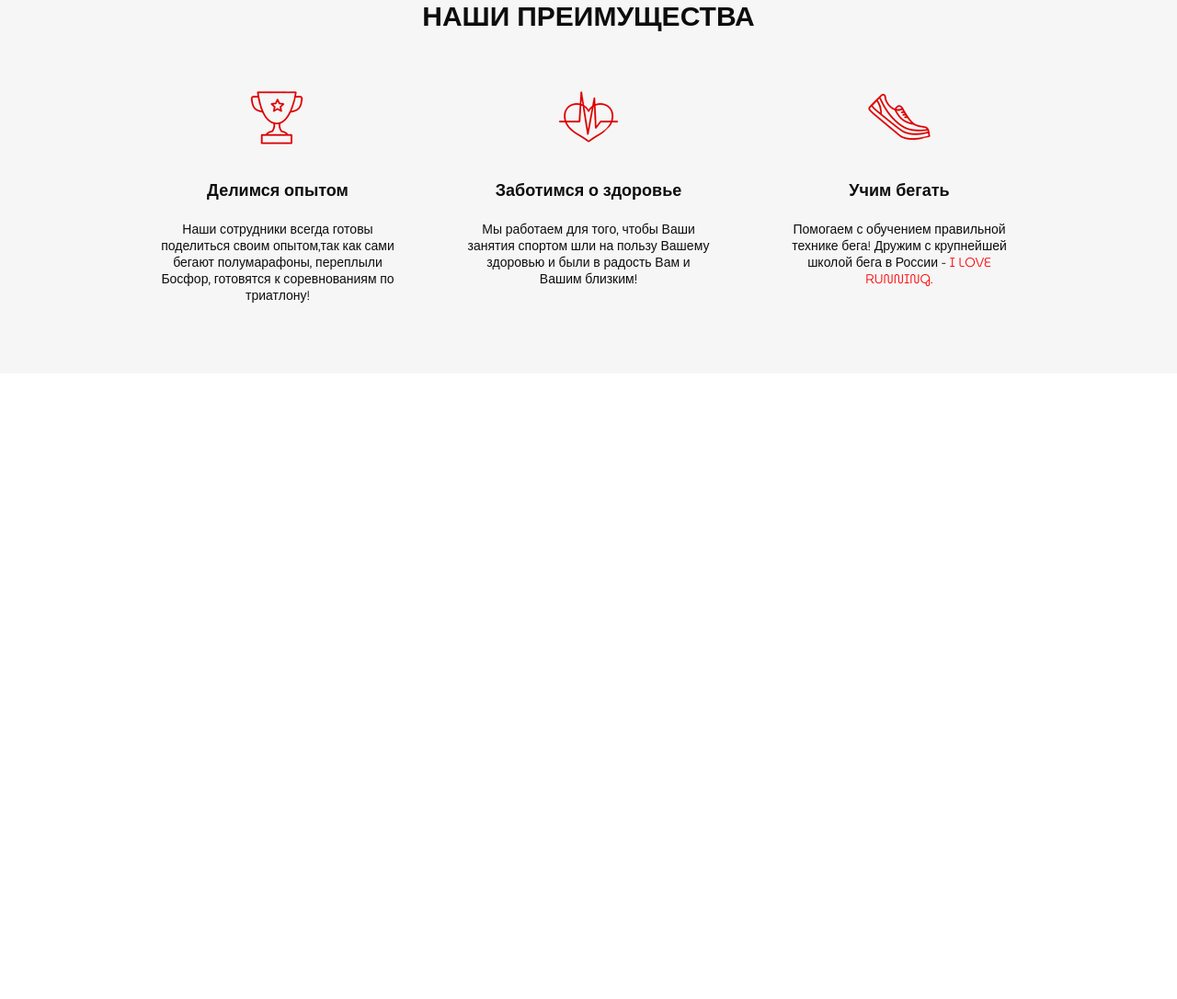
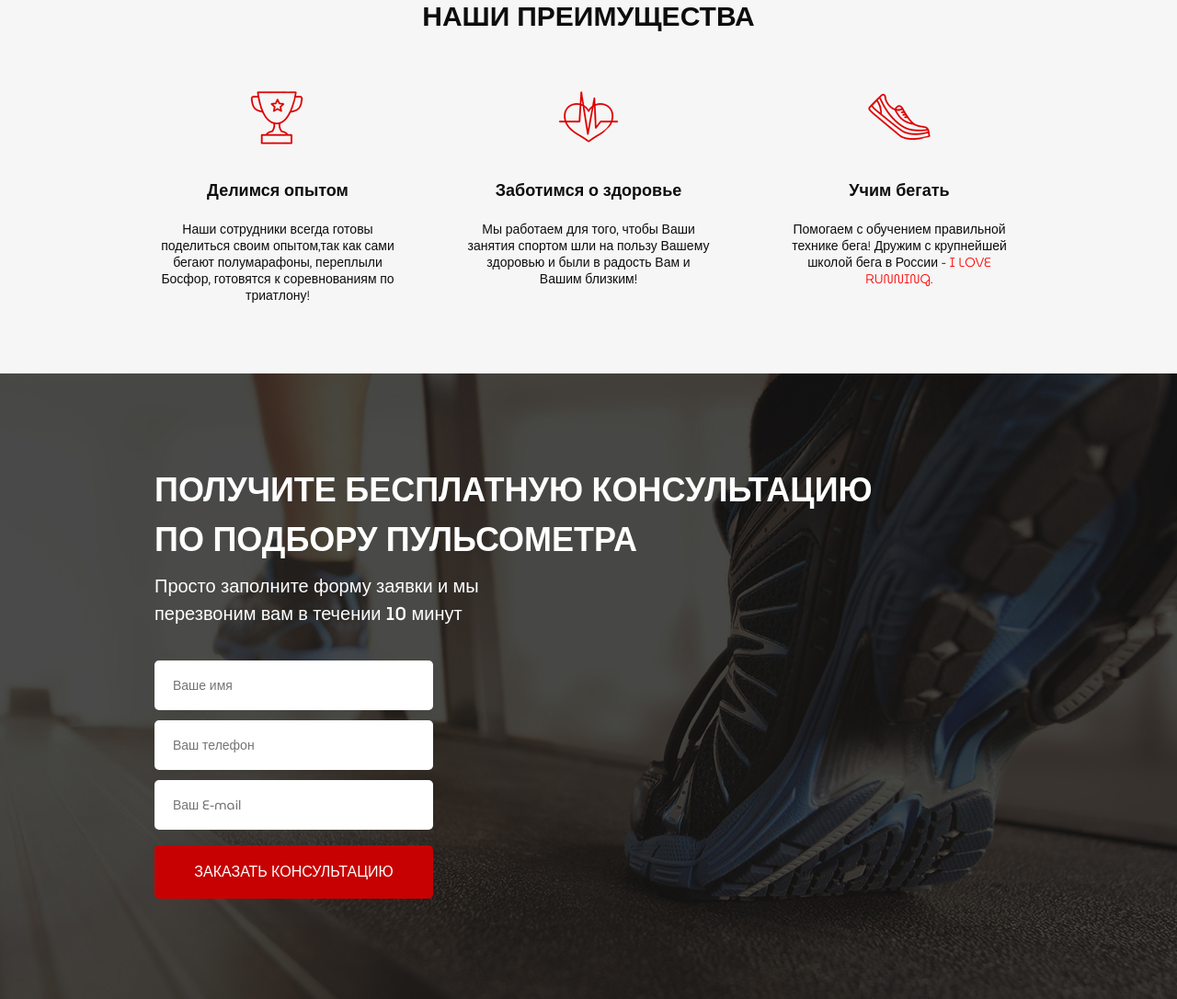
Before and after one commit to Roman-mkr/puls, a website: page src/index.html in a window 1280 px wide. Shown: the part 740-1826 px from the top of the page at 92% size. Before the commit the page ends 1146 px from the top, so only its background shows below. Drawn offline with Linux system fonts and the light colour scheme.

Commit message:
added block consultation

```diff
--- a/src/index.html
+++ b/src/index.html
@@ -76,5 +76,19 @@
 			</div>
 		</div>
 	</div>
+
+	<div class="consultation">
+		<div class="container">
+			<h2 class="consultation__title">Получите бесплатную консультацию<br>
+			по подбору пульсометра </h2>
+			<div class="consultation__text">Просто заполните форму заявки и мы перезвоним вам в течении 10 минут</div>
+			<form class="feed-form" action="#">
+				<input name="name" required placeholder="Ваше имя" type="text">
+				<input name="phone" required placeholder="Ваш телефон" type="tel">
+				<input name="email" required placeholder="Ваш E-mail" type="email">
+				<button class="button button_submit" >заказать кОНСУЛЬТАЦИЮ</button>
+			</form>
+		</div>
+	</div>
 </body>
 </html>
--- a/src/sass/blocks/_button.scss
+++ b/src/sass/blocks/_button.scss
@@ -16,4 +16,10 @@
         height: 54px;
         font-size: 16px;
     }
+    &_submit {
+        margin-top: 6px;
+        width: 100%;
+        height: 58px;
+        font-size: 16px;
+    }
 }
--- /dev/null
+++ b/src/sass/blocks/_consultation.scss
@@ -0,0 +1,20 @@
+.consultation {
+    min-height: 680px;
+    background: url(../../img/consultate_bg.jpg) center center/cover no-repeat;
+    padding: 100px 0 108px 0;
+    &__title {
+        font-weight: 700;
+        font-size: 36px;
+        line-height: 54px;
+        text-transform: uppercase;
+        color: #FFFFFF;
+    }
+    &__text {
+        width: 428px;
+        font-weight: 500;
+        font-size: 20px;
+        line-height: 30px;
+        margin-top: 8px;
+        color: #FFFFFF;
+    }
+}
--- /dev/null
+++ b/src/sass/blocks/_forms.scss
@@ -0,0 +1,16 @@
+.feed-form {
+    margin-top: 36px;
+    width: 303px;
+    display: flex;
+    flex-direction: column;
+    input {
+        height: 54px;
+        margin-bottom: 11px;
+        border-radius: 5px;
+        border: none;
+        padding: 0 20px;
+        font-weight: 400;
+        font-size: 14px;
+        color: #4B4B4B;
+    }
+}
--- a/src/sass/style.scss
+++ b/src/sass/style.scss
@@ -15,5 +15,7 @@
 @import 'blocks/header';
 @import 'blocks/button';
 @import 'blocks/benefits';
+@import 'blocks/consultation';
+@import 'blocks/forms';
 
 @import 'base/media';
```
Also changed, not shown: src/css/style.min.css.
